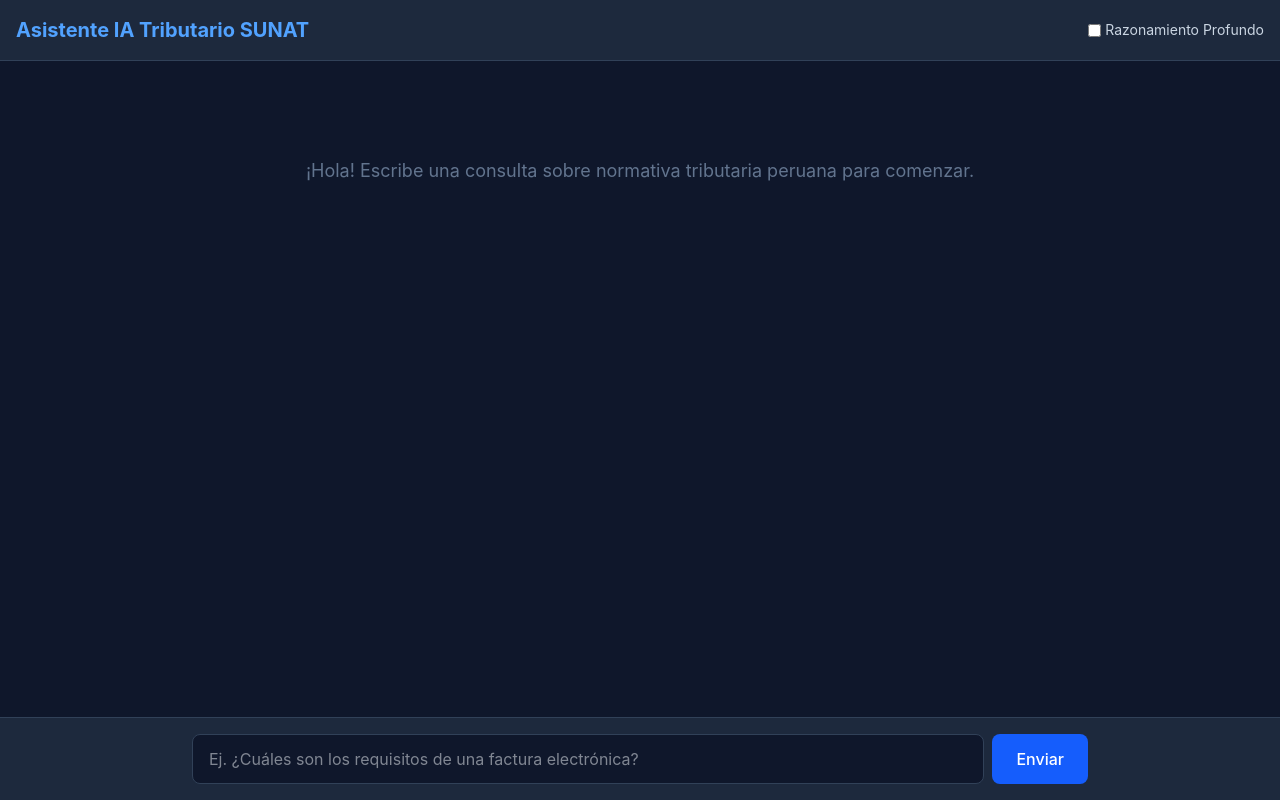
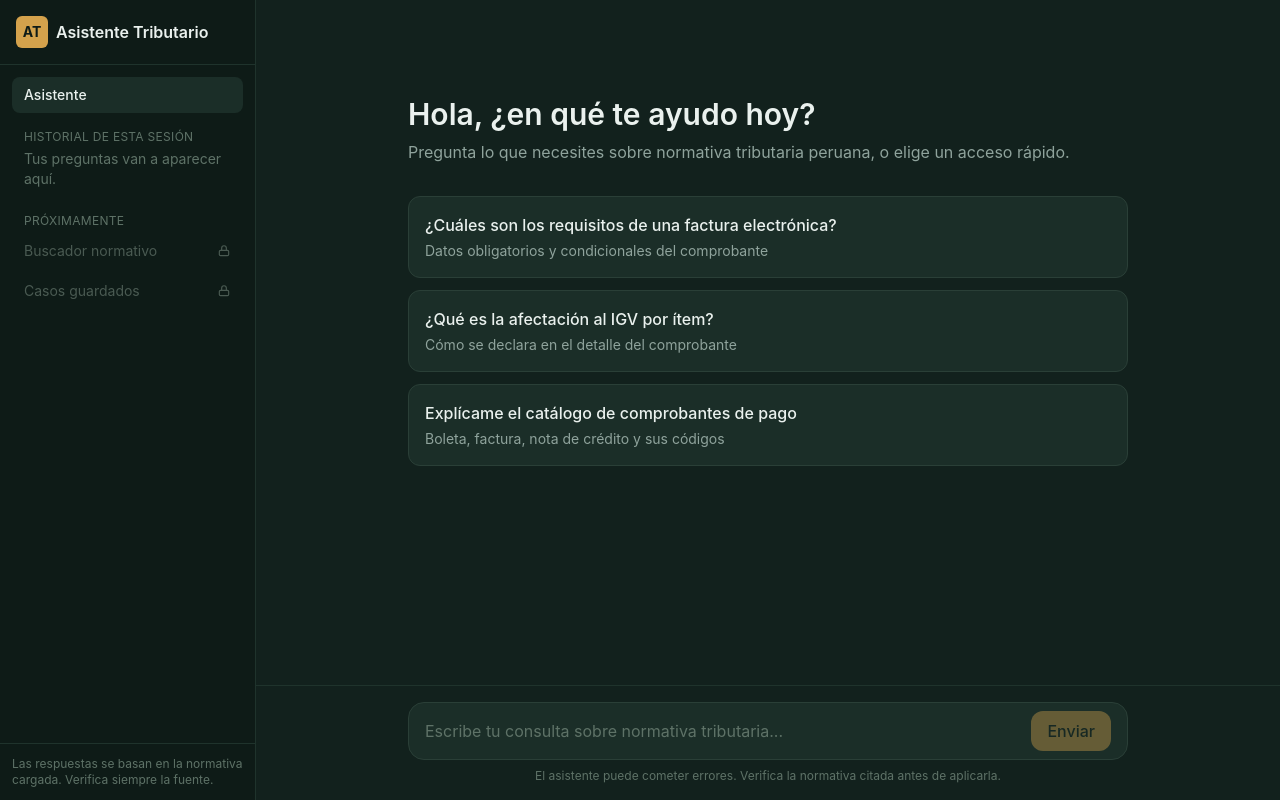
Before and after one commit to emanuelbenjamin-creator/RAG, a React app in the folder frontend/: page / in a window 1280 px wide. Built offline with nearby package versions, Linux system fonts and the light colour scheme; the HTML template or start-up script is replaced by a standard one.

Commit message:
Update ChatTributario.jsx

```diff
--- a/frontend/src/components/ChatTributario.jsx
+++ b/frontend/src/components/ChatTributario.jsx
@@ -1,123 +1,407 @@
-import React, { useState } from 'react';
+import React, { useState, useRef, useEffect } from 'react';
 
+const API_URL = 'https://p01--asistente-ia-tributario--qw7xms7w9jfx.code.run/api/chat';
+
+const ACCESOS_RAPIDOS = [
+  {
+    titulo: '¿Cuáles son los requisitos de una factura electrónica?',
+    detalle: 'Datos obligatorios y condicionales del comprobante',
+  },
+  {
+    titulo: '¿Qué es la afectación al IGV por ítem?',
+    detalle: 'Cómo se declara en el detalle del comprobante',
+  },
+  {
+    titulo: 'Explícame el catálogo de comprobantes de pago',
+    detalle: 'Boleta, factura, nota de crédito y sus códigos',
+  },
+];
+
+/* -------------------- Render de texto con formato liviano -------------------- */
+/* Soporta **negrita**, ## encabezados, listas "1. " y "- ", sin dependencias externas */
+function renderTextoFormateado(texto) {
+  const lineas = texto.split('\n');
+  const bloques = [];
+  let listaActual = null;
+
+  const cerrarLista = () => {
+    if (listaActual) {
+      bloques.push(listaActual);
+      listaActual = null;
+    }
+  };
+
+  const conNegritas = (linea) => {
+    const partes = linea.split(/(\*\*[^*]+\*\*)/g);
+    return partes.map((parte, i) =>
+      parte.startsWith('**') && parte.endsWith('**') ? (
+        <strong key={i} className="font-semibold text-[#F3E9D2]">
+          {parte.slice(2, -2)}
+        </strong>
+      ) : (
+        <React.Fragment key={i}>{parte}</React.Fragment>
+      )
+    );
+  };
+
+  lineas.forEach((linea, idx) => {
+    const trimmed = linea.trim();
+
+    if (!trimmed) {
+      cerrarLista();
+      return;
+    }
+
+    const matchHeader = trimmed.match(/^(#{1,3})\s+(.*)/);
+    if (matchHeader) {
+      cerrarLista();
+      const nivel = matchHeader[1].length;
+      const Tag = nivel === 1 ? 'h2' : nivel === 2 ? 'h3' : 'h4';
+      bloques.push(
+        <Tag key={idx} className="font-semibold text-[#EAF1EE] mt-4 mb-2">
+          {conNegritas(matchHeader[2])}
+        </Tag>
+      );
+      return;
+    }
+
+    const matchNumerado = trimmed.match(/^(\d{1,2})[.)]\s+(.*)/);
+    const matchViñeta = trimmed.match(/^[-•]\s+(.*)/);
+
+    if (matchNumerado || matchViñeta) {
+      const tipo = matchNumerado ? 'ol' : 'ul';
+      const contenido = matchNumerado ? matchNumerado[2] : matchViñeta[1];
+      if (!listaActual || listaActual.type !== tipo) {
+        cerrarLista();
+        listaActual = { type: tipo, items: [] };
+      }
+      listaActual.items.push(contenido);
+      return;
+    }
+
+    cerrarLista();
+    bloques.push(
+      <p key={idx} className="leading-relaxed mb-3 last:mb-0">
+        {conNegritas(trimmed)}
+      </p>
+    );
+  });
+  cerrarLista();
+
+  return bloques.map((b, i) => {
+    if (b && b.type === 'ol') {
+      return (
+        <ol key={`l-${i}`} className="list-decimal list-inside space-y-1 mb-3 pl-1">
+          {b.items.map((it, j) => (
+            <li key={j}>{conNegritas(it)}</li>
+          ))}
+        </ol>
+      );
+    }
+    if (b && b.type === 'ul') {
+      return (
+        <ul key={`l-${i}`} className="list-disc list-inside space-y-1 mb-3 pl-1">
+          {b.items.map((it, j) => (
+            <li key={j}>{conNegritas(it)}</li>
+          ))}
+        </ul>
+      );
+    }
+    return b;
+  });
+}
+
+/* -------------------- Barra lateral -------------------- */
+function Sidebar({ abierta, onCerrar, historial, onSeleccionarHistorial }) {
+  return (
+    <>
+      {abierta && (
+        <div
+          className="fixed inset-0 bg-black/50 z-20 md:hidden"
+          onClick={onCerrar}
+        />
+      )}
+      <aside
+        className={`fixed md:static z-30 h-full w-64 bg-[#0E1B17] border-r border-[#1F332C]
+        flex flex-col transition-transform duration-200
+        ${abierta ? 'translate-x-0' : '-translate-x-full'} md:translate-x-0`}
+      >
+        <div className="p-4 flex items-center gap-2 border-b border-[#1F332C]">
+          <div className="w-8 h-8 rounded-md bg-[#D4A24C] flex items-center justify-center text-[#0E1B17] font-bold text-sm">
+            AT
+          </div>
+          <span className="font-semibold text-[#EAF1EE]">Asistente Tributario</span>
+        </div>
+
+        <nav className="flex-1 p-3 space-y-1 overflow-y-auto">
+          <button className="w-full text-left px-3 py-2 rounded-lg bg-[#1B2E28] text-[#EAF1EE] font-medium text-sm flex items-center gap-2">
+            Asistente
+          </button>
+
+          <div className="text-xs uppercase tracking-wide text-[#5E7267] mt-4 mb-1 px-3">
+            Historial de esta sesión
+          </div>
+          {historial.length === 0 ? (
+            <p className="px-3 text-sm text-[#5E7267]">
+              Tus preguntas van a aparecer aquí.
+            </p>
+          ) : (
+            historial.map((h, i) => (
+              <button
+                key={i}
+                onClick={() => onSeleccionarHistorial(i)}
+                className="w-full text-left px-3 py-2 rounded-lg text-sm text-[#8FA39C] hover:bg-[#1B2E28] hover:text-[#EAF1EE] truncate"
+              >
+                {h}
+              </button>
+            ))
+          )}
+
+          <div className="text-xs uppercase tracking-wide text-[#5E7267] mt-6 mb-1 px-3">
+            Próximamente
+          </div>
+          <div className="px-3 py-2 rounded-lg text-sm text-[#4A5A52] cursor-not-allowed flex items-center justify-between">
+            Buscador normativo
+            <LockIcon />
+          </div>
+          <div className="px-3 py-2 rounded-lg text-sm text-[#4A5A52] cursor-not-allowed flex items-center justify-between">
+            Casos guardados
+            <LockIcon />
+          </div>
+        </nav>
+
+        <div className="p-3 border-t border-[#1F332C] text-xs text-[#5E7267]">
+          Las respuestas se basan en la normativa cargada. Verifica siempre la fuente.
+        </div>
+      </aside>
+    </>
+  );
+}
+
+function LockIcon() {
+  return (
+    <svg width="14" height="14" viewBox="0 0 24 24" fill="none" stroke="currentColor" strokeWidth="2">
+      <rect x="4" y="11" width="16" height="9" rx="2" />
+      <path d="M8 11V7a4 4 0 0 1 8 0v4" />
+    </svg>
+  );
+}
+
+/* -------------------- Referencias -------------------- */
+function Referencias({ fuentes }) {
+  if (!fuentes || fuentes.length === 0) return null;
+  return (
+    <div className="mt-4 pt-3 border-t border-[#1F332C] flex flex-wrap gap-2">
+      {fuentes.map((f, i) => (
+        <span
+          key={i}
+          className="text-xs bg-[#1B2E28] text-[#8FA39C] px-2.5 py-1 rounded-full border border-[#2A3F37]"
+        >
+          {f.fuente}
+          {f.categoria && f.categoria !== 'por_definir' ? ` · ${f.categoria.replace(/_/g, ' ')}` : ''}
+        </span>
+      ))}
+    </div>
+  );
+}
+
+/* -------------------- Indicador de "escribiendo" -------------------- */
+const MENSAJES_CARGA = [
+  'Buscando en la normativa cargada...',
+  'Revisando fuentes relevantes...',
+  'Redactando la respuesta...',
+];
+
+function IndicadorEscribiendo() {
+  const [mensajeIdx, setMensajeIdx] = useState(0);
+
+  useEffect(() => {
+    const intervalo = setInterval(() => {
+      setMensajeIdx((i) => (i + 1) % MENSAJES_CARGA.length);
+    }, 2200);
+    return () => clearInterval(intervalo);
+  }, []);
+
+  return (
+    <div className="flex items-center gap-3 text-[#8FA39C] text-sm">
+      <div className="flex gap-1">
+        <span className="w-2 h-2 rounded-full bg-[#D4A24C] animate-bounce [animation-delay:-0.3s]" />
+        <span className="w-2 h-2 rounded-full bg-[#D4A24C] animate-bounce [animation-delay:-0.15s]" />
+        <span className="w-2 h-2 rounded-full bg-[#D4A24C] animate-bounce" />
+      </div>
+      <span>{MENSAJES_CARGA[mensajeIdx]}</span>
+    </div>
+  );
+}
+
+/* -------------------- Componente principal -------------------- */
 export default function ChatTributario() {
   const [pregunta, setPregunta] = useState('');
   const [chatLog, setChatLog] = useState([]);
   const [loading, setLoading] = useState(false);
-  const [modoRazonamiento, setModoRazonamiento] = useState(false);
+  const [sidebarAbierta, setSidebarAbierta] = useState(false);
+  const finRef = useRef(null);
 
-  const handleSubmit = async (e) => {
-    e.preventDefault();
-    if (!pregunta.trim()) return;
+  useEffect(() => {
+    finRef.current?.scrollIntoView({ behavior: 'smooth' });
+  }, [chatLog, loading]);
 
-    const userMessage = pregunta;
+  const enviarPregunta = async (texto) => {
+    const userMessage = texto.trim();
+    if (!userMessage) return;
+
     setPregunta('');
     setChatLog((prev) => [...prev, { remitente: 'usuario', texto: userMessage }]);
     setLoading(true);
 
     try {
-      const response = await fetch('https://p01--asistente-ia-tributario--qw7xms7w9jfx.code.run/api/chat', {
+      const response = await fetch(API_URL, {
         method: 'POST',
-        headers: {
-          'Content-Type': 'application/json',
-        },
-        body: JSON.stringify({
-          pregunta: userMessage,
-          razonamiento: modoRazonamiento
-        }),
+        headers: { 'Content-Type': 'application/json' },
+        body: JSON.stringify({ pregunta: userMessage }),
       });
 
       const data = await response.json();
 
       if (response.ok) {
-        setChatLog((prev) => [...prev, {
+        setChatLog((prev) => [
+          ...prev,
+          {
             remitente: 'ia',
             texto: data.respuesta,
-          contexto: data.contexto_usado
-        }]);
+            fuentes: data.fuentes,
+            degradado: data.degradado,
+          },
+        ]);
       } else {
-        setChatLog((prev) => [...prev, { remitente: 'ia', texto: 'Error al procesar la consulta.' }]);
+        setChatLog((prev) => [
+          ...prev,
+          { remitente: 'ia', texto: 'No pude procesar tu consulta. Intenta de nuevo en unos segundos.', error: true },
+        ]);
       }
     } catch (error) {
-      setChatLog((prev) => [...prev, { remitente: 'ia', texto: 'No se pudo conectar con el servidor FastAPI.' }]);
+      setChatLog((prev) => [
+        ...prev,
+        { remitente: 'ia', texto: 'No se pudo conectar con el servidor. Revisa tu conexión e intenta de nuevo.', error: true },
+      ]);
     } finally {
       setLoading(false);
     }
   };
 
+  const handleSubmit = (e) => {
+    e.preventDefault();
+    enviarPregunta(pregunta);
+  };
+
+  const handleKeyDown = (e) => {
+    if (e.key === 'Enter' && !e.shiftKey) {
+      e.preventDefault();
+      enviarPregunta(pregunta);
+    }
+  };
+
+  const preguntasUsuario = chatLog
+    .filter((m) => m.remitente === 'usuario')
+    .map((m) => m.texto);
+
   return (
-    <div className="flex flex-col h-screen bg-slate-900 text-slate-100 font-sans">
-      {/* Header */}
-      <header className="bg-slate-800 border-b border-slate-700 p-4 flex justify-between items-center">
-        <h1 className="text-xl font-bold text-blue-400">Asistente IA Tributario SUNAT</h1>
-        <div className="flex items-center gap-2">
-          <label className="text-sm text-slate-300 cursor-pointer flex items-center gap-1">
-            <input
-              type="checkbox"
-              checked={modoRazonamiento}
-              onChange={(e) => setModoRazonamiento(e.target.checked)}
-              className="rounded bg-slate-700 border-slate-600 text-blue-500 focus:ring-blue-400"
+    <div className="flex h-screen bg-[#12211D] text-[#EAF1EE] font-sans overflow-hidden">
+      <Sidebar
+        abierta={sidebarAbierta}
+        onCerrar={() => setSidebarAbierta(false)}
+        historial={preguntasUsuario}
+        onSeleccionarHistorial={() => {}}
       />
-            Razonamiento Profundo
-          </label>
-        </div>
+
+      <div className="flex-1 flex flex-col min-w-0">
+        {/* Header móvil */}
+        <header className="md:hidden flex items-center gap-3 p-4 border-b border-[#1F332C]">
+          <button onClick={() => setSidebarAbierta(true)} aria-label="Abrir menú">
+            <svg width="22" height="22" viewBox="0 0 24 24" fill="none" stroke="currentColor" strokeWidth="2">
+              <path d="M3 6h18M3 12h18M3 18h18" />
+            </svg>
+          </button>
+          <span className="font-semibold">Asistente Tributario</span>
         </header>
 
-      {/* Cuerpo del Chat */}
-      <div className="flex-1 overflow-y-auto p-4 space-y-4 max-w-4xl w-full mx-auto">
+        <div className="flex-1 overflow-y-auto">
+          <div className="max-w-3xl mx-auto px-4 md:px-6 py-8">
             {chatLog.length === 0 ? (
-          <div className="text-center text-slate-500 mt-20">
-            <p className="text-lg">¡Hola! Escribe una consulta sobre normativa tributaria peruana para comenzar.</p>
+              <div className="mt-8 md:mt-16">
+                <h1 className="text-2xl md:text-3xl font-semibold text-[#EAF1EE] mb-2">
+                  Hola, ¿en qué te ayudo hoy?
+                </h1>
+                <p className="text-[#8FA39C] mb-8">
+                  Pregunta lo que necesites sobre normativa tributaria peruana, o elige un acceso rápido.
+                </p>
+                <div className="grid gap-3 sm:grid-cols-1">
+                  {ACCESOS_RAPIDOS.map((a, i) => (
+                    <button
+                      key={i}
+                      onClick={() => enviarPregunta(a.titulo)}
+                      className="text-left p-4 rounded-xl bg-[#1B2E28] border border-[#2A3F37] hover:border-[#D4A24C]/60 transition-colors"
+                    >
+                      <p className="text-[#EAF1EE] font-medium mb-1">{a.titulo}</p>
+                      <p className="text-sm text-[#8FA39C]">{a.detalle}</p>
+                    </button>
+                  ))}
+                </div>
               </div>
             ) : (
-          chatLog.map((msg, index) => (
-            <div
-              key={index}
-              className={`flex ${msg.remitente === 'usuario' ? 'justify-end' : 'justify-start'}`}
-            >
-              <div className={`max-w-xl p-4 rounded-lg shadow-md ${
-                msg.remitente === 'usuario'
-                  ? 'bg-blue-600 text-white rounded-br-none'
-                  : 'bg-slate-800 border border-slate-700 text-slate-200 rounded-bl-none'
-              }`}>
-                <p className="whitespace-pre-wrap">{msg.texto}</p>
-                {msg.contexto && (
-                  <span className="text-xs text-slate-400 mt-2 block">
-                    Fuentes de Supabase usadas: {msg.contexto}
+              <div className="space-y-6">
+                {chatLog.map((msg, index) =>
+                  msg.remitente === 'usuario' ? (
+                    <div key={index} className="flex justify-end">
+                      <div className="max-w-lg bg-[#2F6F5E] text-white px-4 py-2.5 rounded-2xl rounded-br-sm">
+                        {msg.texto}
+                      </div>
+                    </div>
+                  ) : (
+                    <div key={index} className={msg.error ? 'text-[#D98B7A]' : 'text-[#D7E4DE]'}>
+                      {msg.degradado && (
+                        <span className="inline-block mb-2 text-xs font-medium text-[#D4A24C] bg-[#2A2418] px-2 py-0.5 rounded-full">
+                          Respuesta sin pulir — alta demanda
                         </span>
                       )}
+                      <div>{renderTextoFormateado(msg.texto)}</div>
+                      <Referencias fuentes={msg.fuentes} />
+                    </div>
+                  )
+                )}
+                {loading && <IndicadorEscribiendo />}
+              </div>
+            )}
+            <div ref={finRef} />
           </div>
         </div>
-          ))
-        )}
-        {loading && (
-          <div className="flex justify-start">
-            <div className="bg-slate-800 border border-slate-700 p-4 rounded-lg text-slate-400 animate-pulse">
-              Consultando la normativa de la SUNAT...
-            </div>
-          </div>
-        )}
-      </div>
 
-      {/* Input de Preguntas */}
-      <footer className="bg-slate-800 border-t border-slate-700 p-4">
-        <form onSubmit={handleSubmit} className="max-w-4xl mx-auto flex gap-2">
-          <input
-            type="text"
+        {/* Input */}
+        <div className="border-t border-[#1F332C] bg-[#12211D]">
+          <form onSubmit={handleSubmit} className="max-w-3xl mx-auto px-4 md:px-6 py-4">
+            <div className="flex items-end gap-2 bg-[#1B2E28] border border-[#2A3F37] rounded-2xl px-4 py-2 focus-within:border-[#D4A24C]/60">
+              <textarea
                 value={pregunta}
                 onChange={(e) => setPregunta(e.target.value)}
-            placeholder="Ej. ¿Cuáles son los requisitos de una factura electrónica?"
-            className="flex-1 bg-slate-900 border border-slate-700 rounded-lg px-4 py-3 text-slate-100 focus:outline-none focus:border-blue-500"
+                onKeyDown={handleKeyDown}
+                rows={1}
+                placeholder="Escribe tu consulta sobre normativa tributaria..."
+                className="flex-1 bg-transparent resize-none outline-none text-[#EAF1EE] placeholder-[#5E7267] py-2 max-h-32"
               />
               <button
                 type="submit"
-            disabled={loading}
-            className="bg-blue-600 hover:bg-blue-500 text-white px-6 py-3 rounded-lg font-medium transition-colors disabled:opacity-50"
+                disabled={loading || !pregunta.trim()}
+                className="shrink-0 bg-[#D4A24C] hover:bg-[#E0B366] disabled:opacity-40 disabled:hover:bg-[#D4A24C] text-[#12211D] font-medium px-4 py-2 rounded-xl transition-colors"
               >
                 Enviar
               </button>
+            </div>
+            <p className="text-xs text-[#5E7267] mt-2 text-center">
+              El asistente puede cometer errores. Verifica la normativa citada antes de aplicarla.
+            </p>
           </form>
-      </footer>
+        </div>
+      </div>
     </div>
   );
 }
```
Lines whose indentation alone changed are shown as unchanged.
